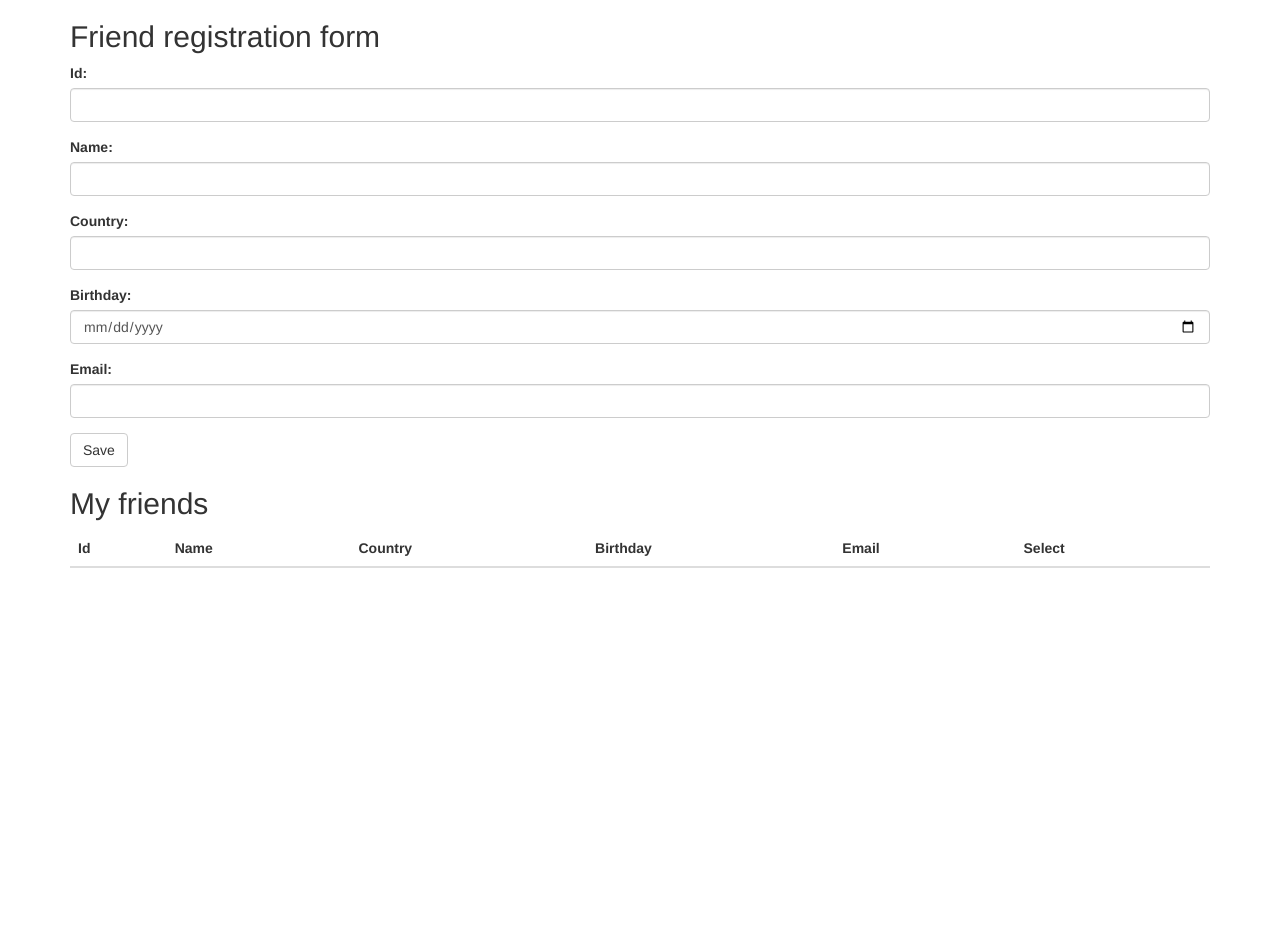
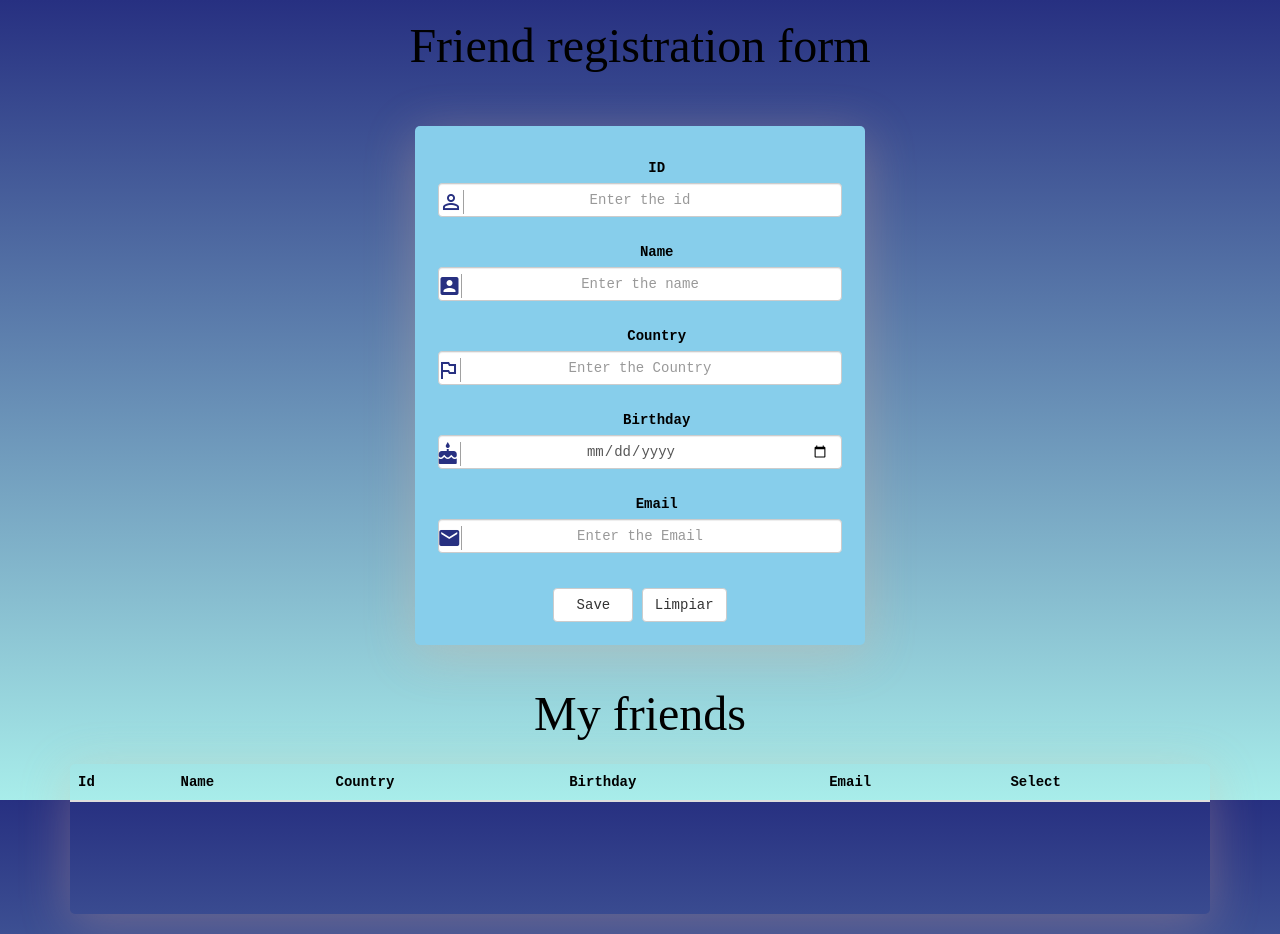
Before and after one commit to Louislam09/Formulario, a plain HTML site: page index.html in a window 1280 px wide. Before the commit the page ends 800 px from the top, so only its background shows below. Drawn offline with nearby package versions, Linux system fonts and the light colour scheme.

Commit message:
UPDATE: añadí ,iconos y un boton al index.

```diff
--- a/index.html
+++ b/index.html
@@ -6,6 +6,9 @@
     <meta name="viewport" content="width=device-width, initial-scale=1.0">
     <meta http-equiv="X-UA-Compatible" content="ie=edge">
     <title>Document</title>
+    <link rel="stylesheet" href="style.css">
+    <!-- Link para los iconos -->
+    <link href="https://fonts.googleapis.com/icon?family=Material+Icons" rel="stylesheet">
     <!-- Latest compiled and minified CSS -->
     <link rel="stylesheet" href="https://maxcdn.bootstrapcdn.com/bootstrap/3.3.7/css/bootstrap.min.css"
         integrity="sha384-BVYiiSIFeK1dGmJRAkycuHAHRg32OmUcww7on3RYdg4Va+PmSTsz/K68vbdEjh4u" crossorigin="anonymous">
@@ -14,33 +17,39 @@
 <body>
     <div class="container">
         <h2>Friend registration form</h2>
+        <br>
         <form>
             <div class="form-group">
-                <label for="txtId">Id:</label>
-                <input type="text" class="form-control" id="txtId" aria-placeholder="Enter the id"></input>
+                <i class="material-icons id">perm_identity</i>
+                <label for="txtId">ID</label>
+                <input type="text" class="form-control" id="txtId" placeholder="Enter the id" required></input>
             </div>
             <div class="form-group">
-                <label for="txtName">Name:</label>
-                <input type="text" class="form-control" id="txtName" aria-placeholder="Enter the name"></input>
+                <i class="material-icons name">account_box</i>
+                <label for="txtName">Name</label>
+                <input type="text" class="form-control" id="txtName" placeholder="Enter the name"></input>
             </div>
             <div class="form-group">
-                <label for="txtCountry">Country:</label>
-                <input type="text" class="form-control" id="txtCountry" aria-placeholder="Enter the Country"></input>
+                <i class="material-icons country">outlined_flag</i>
+                <label for="txtCountry">Country</label>
+                <input type="text" class="form-control" id="txtCountry" placeholder="Enter the Country"></input>
             </div>
             <div class="form-group">
-                <label for="txtBirthday">Birthday:</label>
-                <input type="date" class="form-control" id="txtBirthday" aria-placeholder="Enter the Birthday"></input>
+                <i class="material-icons birthday">cake</i>
+                <label for="txtBirthday">Birthday</label>
+                <input type="date" class="form-control" id="txtBirthday" placeholder="Enter the Birthday"></input>
             </div>
             <div class="form-group">
-                <label for="txtEmail">Email:</label>
-                <input type="email" class="form-control" id="txtEmail" aria-placeholder="Enter the Email"></input>
+                <i class="material-icons email">email</i>
+                <label for="txtEmail">Email</label>
+                <input type="email" class="form-control" id="txtEmail" placeholder="Enter the Email"></input>
             </div>
-
-            <button type="button" class="btn btn-default" id="btnSaveFriend">Save</button>
+            <br>
+            <button type="button" class="btn btn-default" id="btnSaveFriend" style="width: 80px;">Save</button>
+            <button type="reset" class="btn btn-default">Limpiar</button>
 
         </form>
     </div>
-
     <div class="container">
         <h2>My friends</h2>
         <table class="table table-hover" id="friendsTable">
@@ -60,10 +69,10 @@
         </table>
     </div>
 
-    <script src="js/businessLogic.js"></script>
-    <script src="js/uiLogic.js"></script>
+    <script src="businessLogic.js"></script>
+    <script src="uiLogic.js"></script>
 
-     <!--    Esto es booststrap -->
+    <!--    Esto es booststrap -->
     <script src="https://code.jquery.com/jquery-3.4.1.js"></script>
     <!-- Latest compiled and minified JavaScript -->
     <script src="https://maxcdn.bootstrapcdn.com/bootstrap/3.3.7/js/bootstrap.min.js"
--- /dev/null
+++ b/style.css
@@ -0,0 +1,99 @@
+
+/* start global rules */
+
+* {
+    box-sizing: border-box;
+    color:black;
+    font-family: monospace, cursive;
+}
+
+/* end global rules */
+
+/* start body rules */
+
+body {
+background-image: linear-gradient(to top, #a8edea 0%, #273081 100%);
+background-attachment: fixed;
+  background-repeat: no-repeat;
+
+}
+.container{
+     background-color: transparent;
+}
+
+div h2{
+    text-align: center;
+    font-family: serif;
+    font-size: -webkit-xxx-large;
+}
+form {
+    text-align: center;
+    width: 450px;
+    min-height: 500px;
+    height: auto;
+    border-radius: 5px;
+    margin: 2% auto;
+    box-shadow: 0 9px 50px hsla(20, 67%, 75%, 0.31);
+    padding: 2%;
+    background-color:skyblue;
+}
+.table{
+    width: 450px;
+    height:150px;
+    border-radius: 5px;
+    margin: 2% auto;
+    box-shadow: 0 9px 50px hsla(20, 67%, 75%, 0.31);
+    padding: 2%;
+    background-color:transparent;
+
+ }
+ input{
+    text-align:center;
+
+ }
+
+ table thead :hover{
+    border-bottom:3px solid  black;
+    box-shadow: 0px 1px 9px -3.5px blue;
+
+
+ }
+ i.id{
+    position: relative;
+    right: 176px;
+    top: 42px;
+    border-right: 1px solid #0000005e;
+    color:#273081;
+}
+i.name {
+    position: relative;
+    right: 169px;
+    top: 42px;
+    border-right: 1px solid #0000005e;
+    color:#273081;
+
+}
+i.country{
+    position: relative;
+    right: 158px;
+    top: 42px;
+        border-right: 1px solid #0000005e;
+    color:#273081;
+
+}
+i.birthday{
+    position: relative;
+    right: 154px;
+    top: 42px;
+    border-right: 1px solid #0000005e;
+    color:#273081;
+
+}
+i.email{
+    position: relative;
+    right: 165px;
+    top: 42px;
+    border-right: 1px solid #0000005e;
+    color:#273081;
+
+}
```
